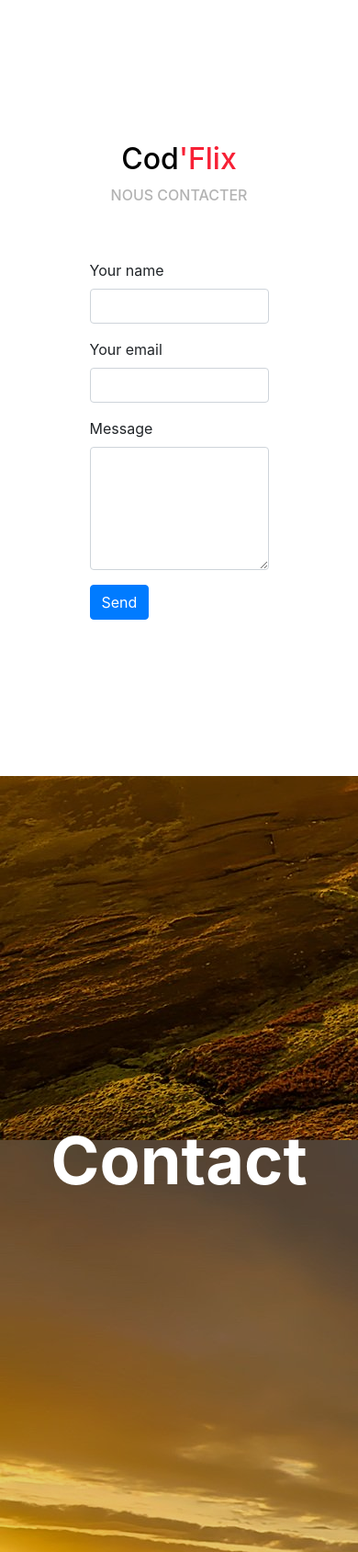
After one commit to Riyad3/EC_Code-PHP, a PHP site: template ec-code-2020-codflix-php-master/view/auth/contactView.php in a window 390 px wide. The commit adds this page. Shown: the whole page at 92% size. Run offline with PHP 8.4, Linux system fonts and the light colour scheme; the template is opened without the code that fills it, so the values that code supplies are empty; a stand-in replaces the project's code that opens the database connection.

Commit message:
Contact page done , update detail and responsive done

```diff
--- a/ec-code-2020-codflix-php-master/index.php
+++ b/ec-code-2020-codflix-php-master/index.php
@@ -4,6 +4,7 @@ require_once( 'controller/homeController.php' );
 require_once( 'controller/loginController.php' );
 require_once( 'controller/signupController.php' );
 require_once( 'controller/mediaController.php' );
+require_once( 'controller/contactController.php' );
 
 /**************************
 * ----- HANDLE ACTION -----
@@ -23,6 +24,11 @@ if ( isset( $_GET['action'] ) ):
     case 'signup':
 
       signupPage();
+
+    break;
+    case 'contact':
+
+      contactPage();
 
     break;
 
--- a/ec-code-2020-codflix-php-master/public/css/layout/pages/home.css
+++ b/ec-code-2020-codflix-php-master/public/css/layout/pages/home.css
@@ -18,6 +18,7 @@
 #home .banner .title span {
   color: var(--color-red);
 }
+
 #home .banner .title + p {
     color: #fff;
     text-align: center;
--- a/ec-code-2020-codflix-php-master/public/css/layout/pages/media.css
+++ b/ec-code-2020-codflix-php-master/public/css/layout/pages/media.css
@@ -26,13 +26,14 @@
     width: 100%;
 }
 
-.media-list .item .title {
+.media-list .item .title .date_sortie {
     color: #fff;
     font-weight: bold;
 
     padding: 8px 20px;
     text-align: center;
 }
+
 .media-list .item .title:after {
     content: "";
     display: block;
@@ -41,6 +42,7 @@
     border-bottom: 1px solid var(--color-red);
     margin: 10px auto 0 auto;
 }
+
 
 .media-list .item:hover {
     text-decoration: none;
--- /dev/null
+++ b/ec-code-2020-codflix-php-master/view/auth/contactView.php
@@ -0,0 +1,56 @@
+<?php ob_start(); ?>
+
+<div class="landscape">
+  <div class="bg-black">
+    <div class="row no-gutters">
+      <div class="col-md-6 full-height bg-white">
+        <div class="auth-container">
+          <a href=index.php> <h2><span>Cod</span>'Flix</h2></a>
+          <h3>Nous Contacter</h3>
+
+          <form method="post" action="index.php?action=contact" class="custom-form">
+
+            <div class="form-group">
+              <label for="email">Your name</label>
+              <input type="text" name="name" value="" id="name" class="form-control" />
+            </div>
+
+            <div class="form-group">
+              <label for="password">Your email</label>
+              <input type="email" name="email" id="email" class="form-control" />
+            </div>
+
+            <div class="form-group">
+              <label for="comment">Message</label>
+              <textarea class="form-control" rows="5" id="comment"></textarea>
+            </div>
+
+            <div class="form-group">
+              <div class="row">
+                <div class="col-md-6">
+                  <button type="submit" href="" class="btn btn-primary">Send</button>
+                </div>
+              <div class="col-md-6">
+              </div>
+            </div>
+          </div>
+
+            <span class="error-msg">
+              <?= isset( $error_msg ) ? $error_msg : null; ?>
+            </span>
+          </form>
+        </div>
+      </div>
+      <div class="col-md-6 full-height">
+        <div class="auth-container">
+          <h1>Contact</h1>
+        </div>
+      </div>
+    </div>
+  </div>
+</div>
+
+
+<?php $content = ob_get_clean(); ?>
+
+<?php require('view/base.php'); ?>
--- a/ec-code-2020-codflix-php-master/view/dashboard.php
+++ b/ec-code-2020-codflix-php-master/view/dashboard.php
@@ -18,8 +18,8 @@
         <h2 class="title">Bienvenue</h2>
         <div class="sidebar-menu">
           <ul>
-            <li class="active"><a href="/CodFlix/">Médias</a></li>
-            <li><a href="#">Nous contacter</a></li>
+            <li class="active"><a href="index.php">Médias</a></li>
+            <li><a href="index.php?action=contact">Nous contacter</a></li>
             <li><a href="index.php?action=logout">Me déconnecter</a></li>
           </ul>
         </div>
--- a/ec-code-2020-codflix-php-master/view/mediaListView.php
+++ b/ec-code-2020-codflix-php-master/view/mediaListView.php
@@ -23,6 +23,7 @@
                 </div>
             </div>
             <div class="title"><?= $media['title']; ?></div>
+            <div class="title"><?= $media['release_date']; ?></div>
         </a>
     <?php endforeach; ?>
 </div>
```
Also changed, not shown: ec-code-2020-codflix-php-master/controller/contactController.php (added, +25 -0 lines), ec-code-2020-codflix-php-master/view/details.php (+6 -15 lines), ec-code-2020-codflix-php-master/view/homeView.php (+5 -3 lines).
